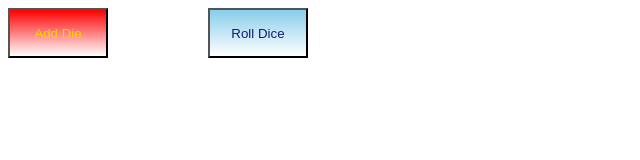
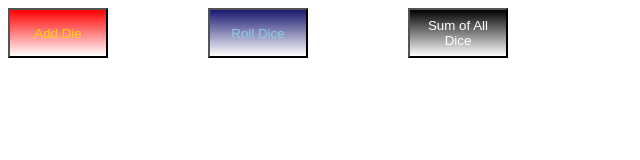
Before and after one commit to LaMonte2206/Dice.TS, a plain HTML site: page index.html in a window 1280 px wide. Shown: the whole page, without its empty margins (0-640 px from the left). Drawn offline with Linux system fonts and the light colour scheme.

Commit message:
some error!

```diff
--- a/index.html
+++ b/index.html
@@ -13,6 +13,9 @@
         <div class="roll">
         <button onclick="rollDice()">Roll Dice</button>
         </div><br>
+        <div class="sum">
+         <button onclick="sumDice()">Sum of All Dice</button>
+        </div>
         </div>
         <div id='dice-container'>
             </div>
--- a/index.js
+++ b/index.js
@@ -26,3 +26,10 @@ function rollDice() {
         die.roll();
     }
 }
+function sumDice() {
+    var sum = 0;
+    for (var i = 0; i < dice.length; i++) {
+        var die = dice[i];
+        sum += die.value;
+    }
+}
--- a/styles.css
+++ b/styles.css
@@ -9,12 +9,20 @@
 
 }
 .roll button {
-    color: midnightblue;
+    color: skyblue;
     margin-left: 100px;
     height:50px;
     width:100px;
-    background: -webkit-gradient(linear, left top, left bottom, from(skyblue), to(white));
+    background: -webkit-gradient(linear, left top, left bottom, from(midnightblue), to(white));
 }
+.sum button {
+        color: white;
+    margin-left: 100px;
+    height:50px;
+    width:100px;
+    background: -webkit-gradient(linear, left top, left bottom, from(black), to(white));
+}
+
 .die {
     border:solid black;
     border-radius: 10px;
```
Also changed, not shown: 1 other file.
